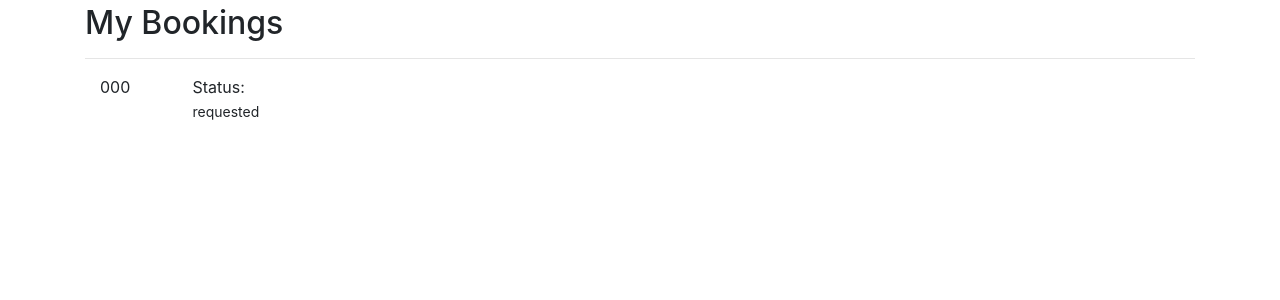
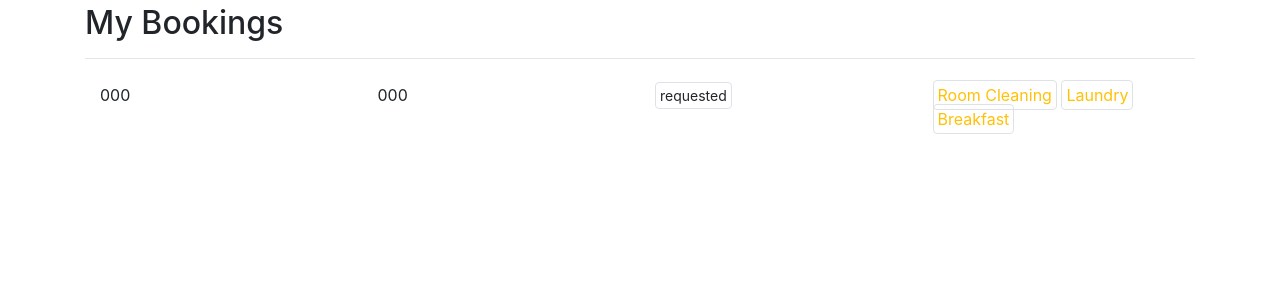
Before and after one commit to MashodRana/hotel-management-system, a Django app: page /hms/room-booking/my-bookings in a window 1280 px wide. Shown: the part 56-356 px from the top of the page. Run offline with Django 3.2, Linux system fonts and the light colour scheme; a user stored in the database is signed in; tables that the repository leaves empty hold one stand-in row (values such as "Sample post"); some libraries are stand-ins or nearby versions.

Commit message:
my booking template updated

```diff
--- a/templates/room_booking/my_booking.html
+++ b/templates/room_booking/my_booking.html
@@ -7,10 +7,22 @@
 
     <div class="row-col-1">
         {% for booking in bookings %}
-        <div class="col">
+        <div class="col my-2 py-2">
             <div class="row">
-                <div class="col-1">{{booking.reservation_number}}</div>
-                <div class="col-1">Status: <span class="small">{{booking.booking_status}}</span></div>
+                <div class="col">{{booking.reservation_number}}</div>
+                <div class="col"><p>{{booking.room.room_number}}</p></div>
+                <div class="col"><span class="small border rounded p-1">{{booking.booking_status}}</span></div>
+                <div class="col">
+                    {% if booking.room_cleaning %}
+                    <span class="text-warning border rounded p-1 mt-2">Room Cleaning</span>
+                    {%endif%}
+                    {% if booking.laundry %}
+                    <span class="text-warning border rounded p-1 mt-2">Laundry</span>
+                    {% endif %}
+                    {% if booking.breakfast %}
+                    <span class="text-warning border rounded p-1 mt-2">Breakfast</span>
+                    {%endif%}
+                </div>
             </div>
         </div>
         {% endfor %}
```
